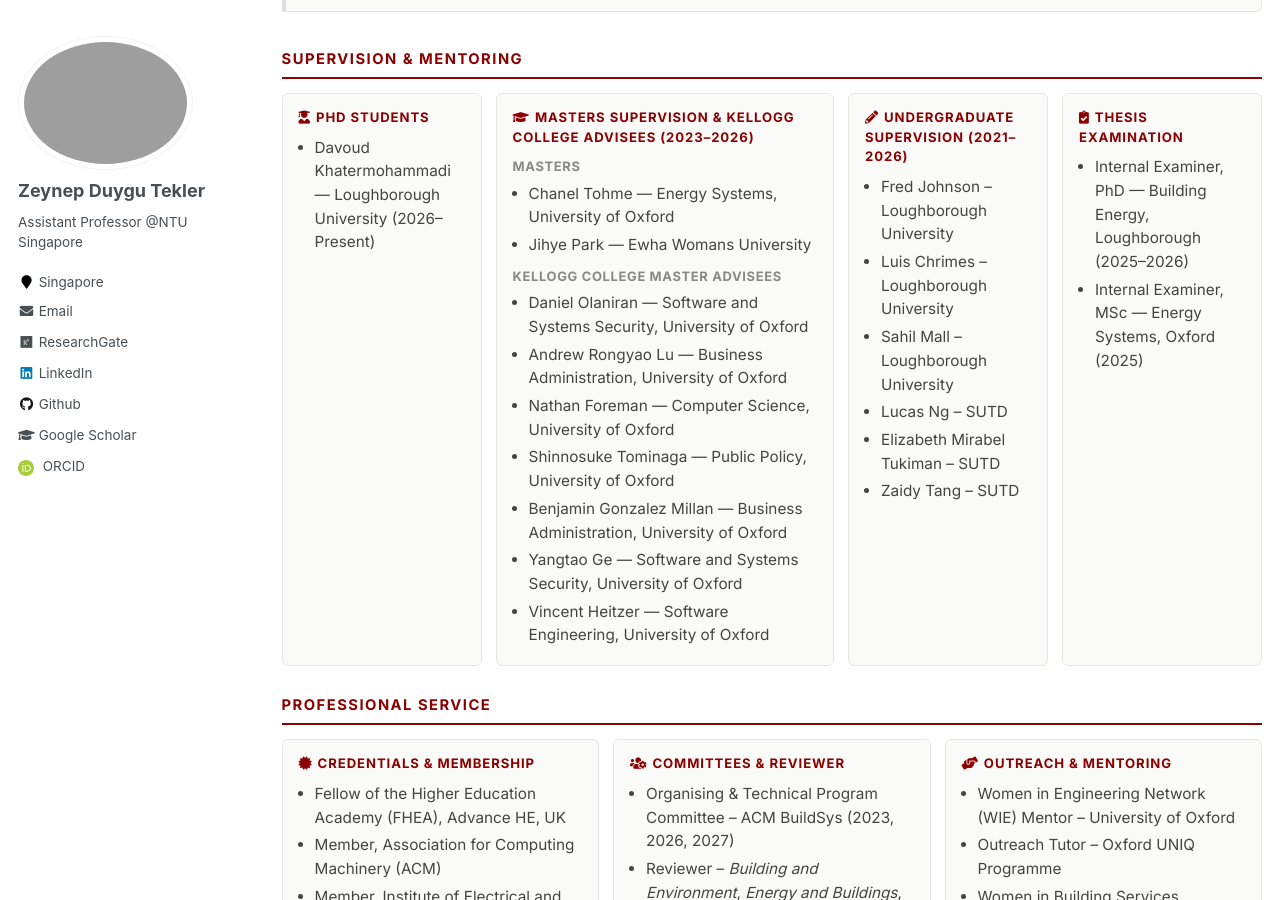
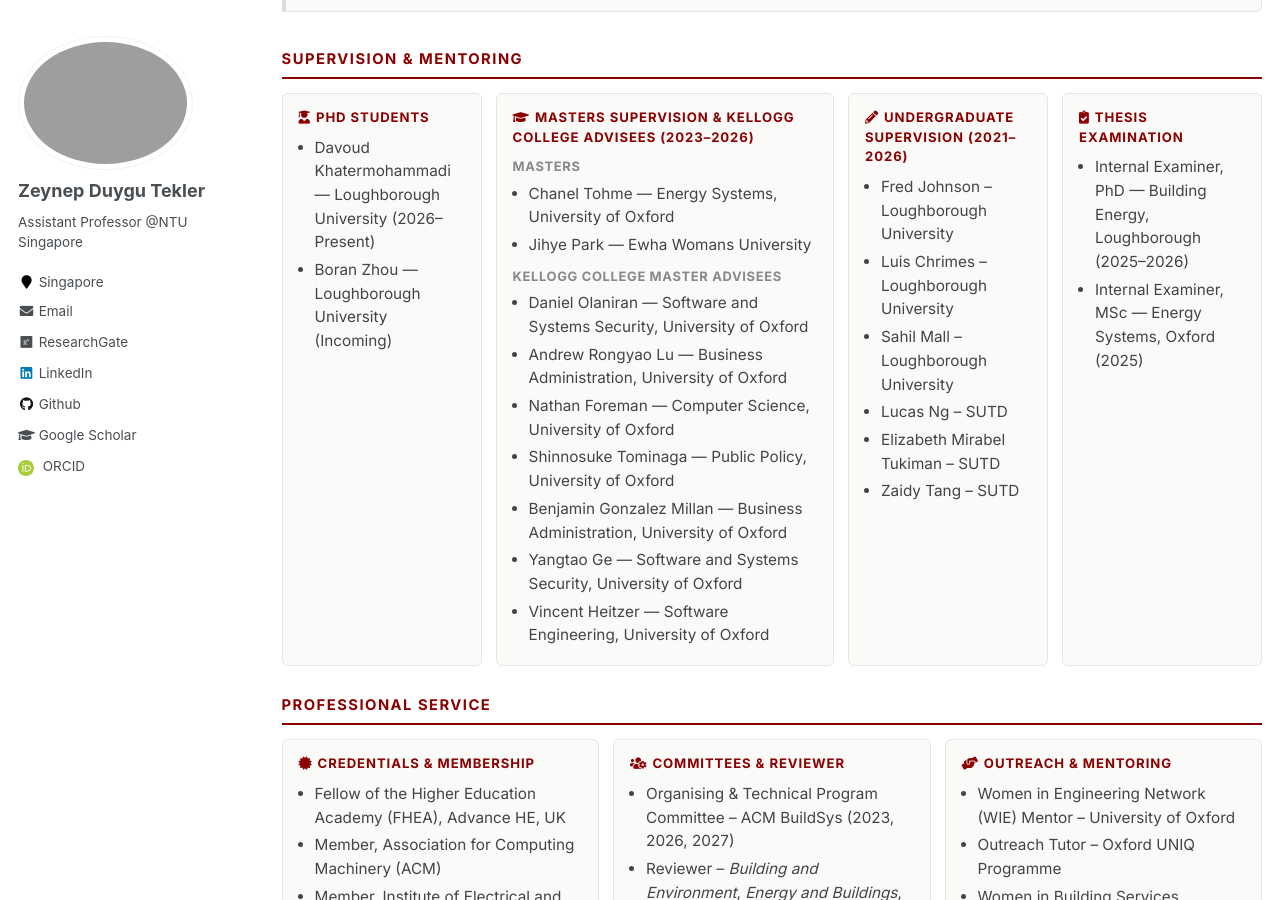
Before and after one commit to zeynepduygutekler/zeynepduygutekler.github.io, a Jekyll site: the page built from _pages/experience.md, in a window 1280 px wide and 900 px high, scrolled down 1162 px. Built offline with Jekyll 4.4.1, drawn with Linux system fonts in a browser that asks for light colours; a style sheet for code colours, icons or effects is not loaded; part of the change alters nothing that is shown; some of the changed text lies outside the part shown.

Commit message:
Fix NTU start year to 2026, add Boran Zhou to PhD students
Co-Authored-By: Claude Sonnet 4.6 <noreply@anthropic.com>

```diff
--- a/_pages/experience.md
+++ b/_pages/experience.md
@@ -142,7 +142,7 @@ author_profile: true
       <span style="color:#bbb; margin:0 5px;">—</span>
       <a href="https://www.ntu.edu.sg/mae" class="exp-uni">Nanyang Technological University</a>, Singapore
     </div>
-    <div class="exp-date">2025–Present</div>
+    <div class="exp-date">2026–Present</div>
   </div>
 </div>
 
@@ -255,6 +255,7 @@ author_profile: true
     <div class="service-box-title"><i class="fas fa-user-graduate" style="margin-right:5px;"></i>PhD Students</div>
     <ul>
       <li>Davoud Khatermohammadi — Loughborough University (2026–Present)</li>
+      <li>Boran Zhou — Loughborough University (Incoming)</li>
     </ul>
   </div>
 
```
